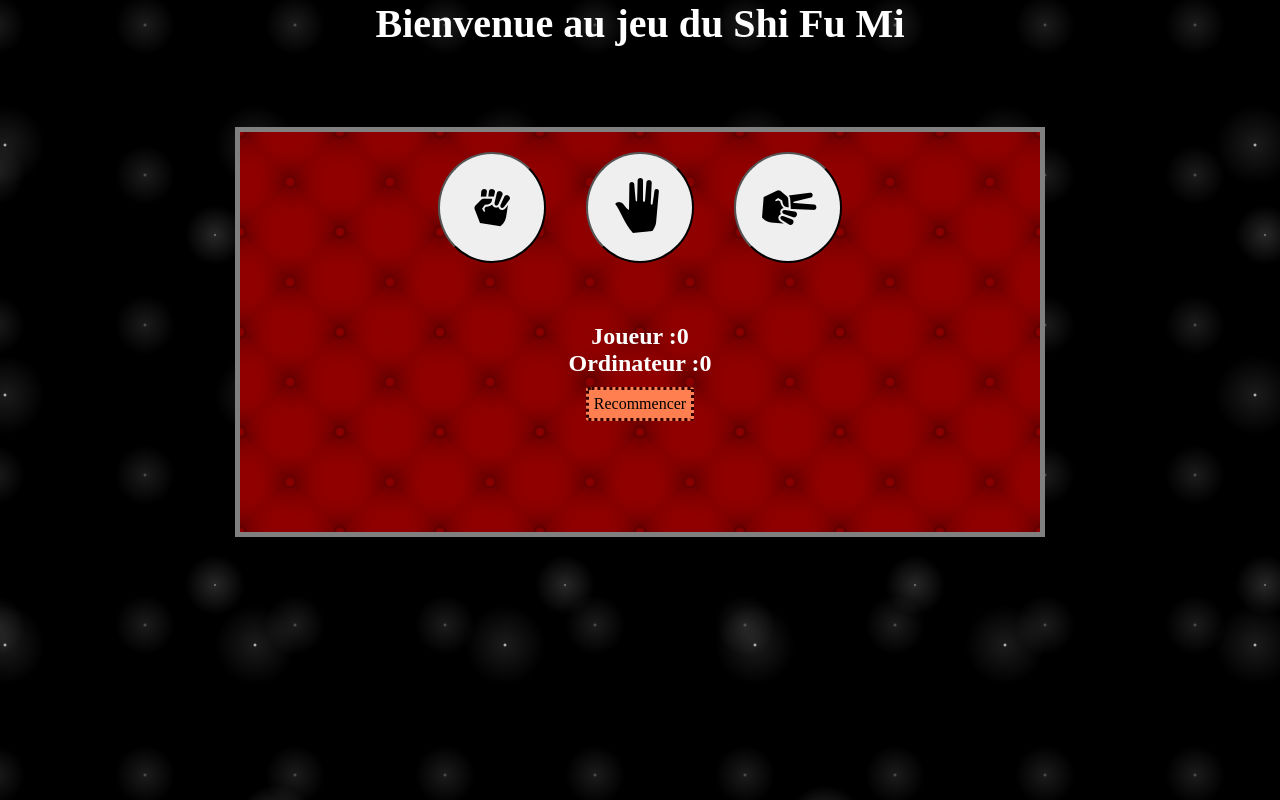
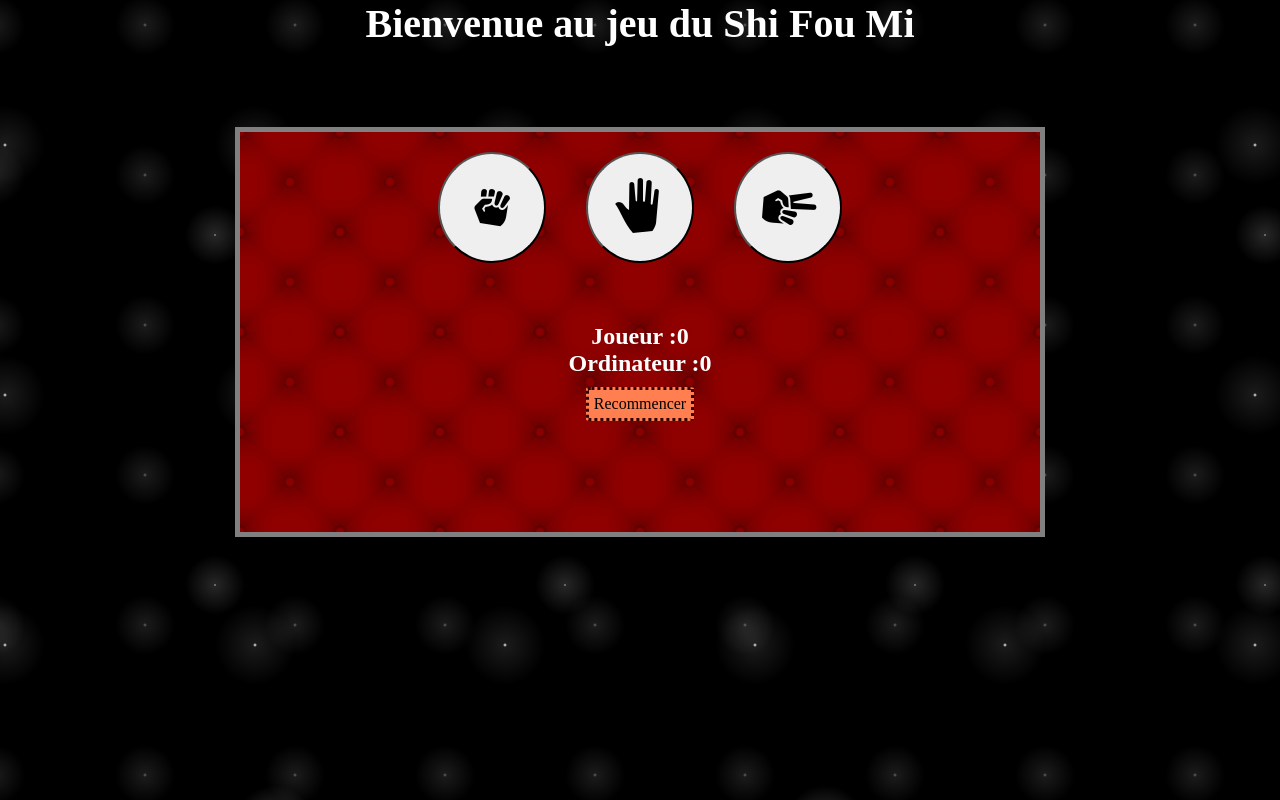
Before and after one commit to TitiaC62/ShiFuMi, a plain HTML site: page index.html in a window 1280 px wide. Drawn offline with Linux system fonts and the light colour scheme.

Commit message:
add auto write script

```diff
--- a/app.js
+++ b/app.js
@@ -71,3 +71,21 @@ resetCompt.addEventListener('click', function(){
     comptOrdi.textContent = 0
     affichage.innerText = ' '
 })
+
+
+const container = document.getElementById('text')
+
+const text = 'Bienvenue au jeu du Shi Fou Mi'
+const limit = text.length
+const interval = 100
+let index = 0
+
+
+const idInterval = setInterval(function(){
+    console.log(index)
+    if(index <= limit){
+        container.innerText = text.slice(0, index++)
+    } else {
+        clearInterval(idInterval)
+    }
+}, interval)
--- a/index.html
+++ b/index.html
@@ -10,7 +10,7 @@
 </head>
 <body>
    <header>
-       <h1>Bienvenue au jeu du Shi Fu Mi</h1>
+       <h1 id="text"></h1>
    </header>
 
    <main>
@@ -36,6 +36,7 @@
             <h2> Ordinateur : <p id="comptOrdi"> 0</p></h2>
         </div>
 
+
         <div class="reset">
             <p id="reset" class="resetBtn"> Recommencer</p>
         </div>
```
